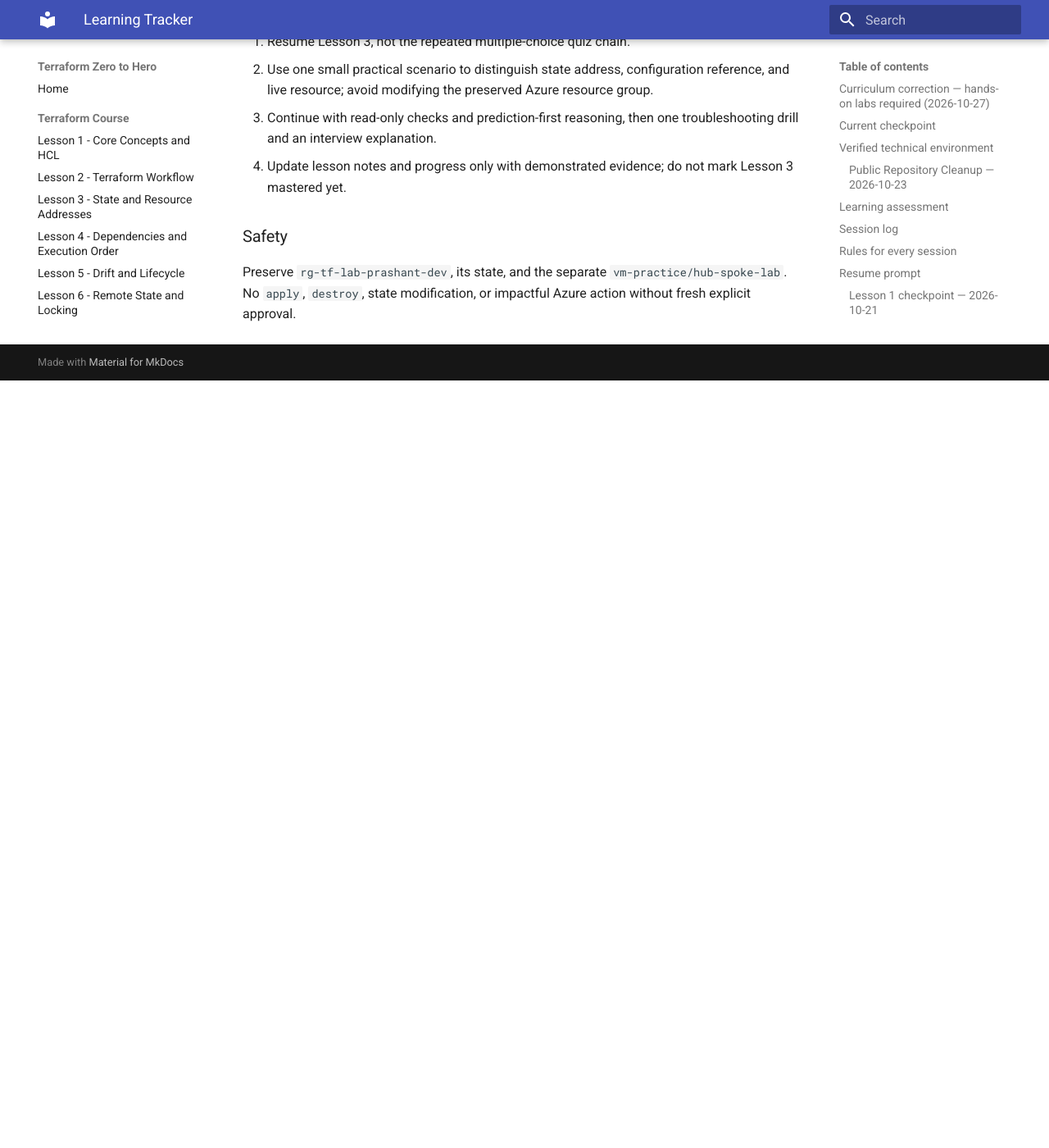
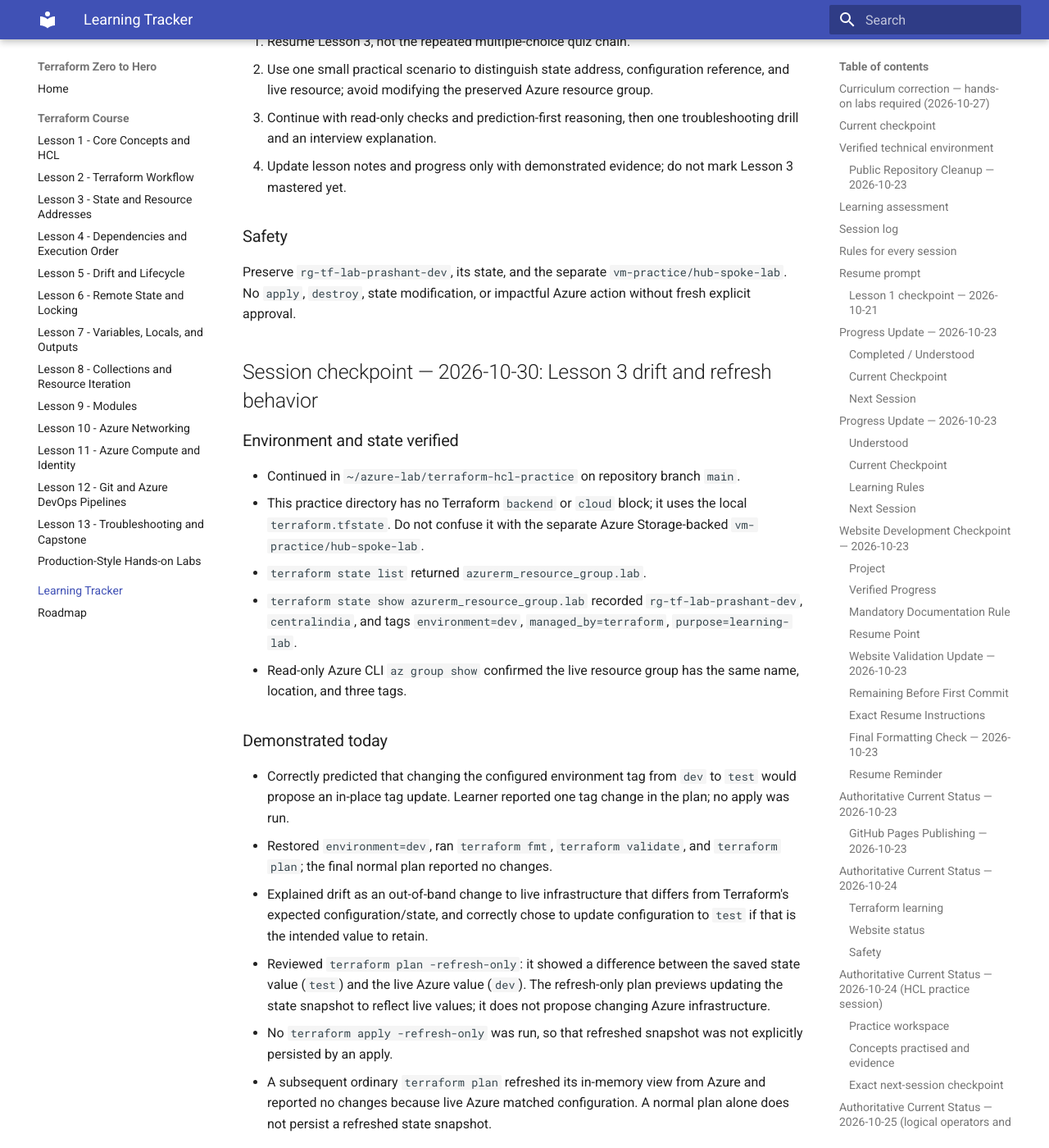
Before and after one commit to pshewale-dev/terraform-azure-lab, an MkDocs documentation site: the page built from docs/LEARNING-PROGRESS.md, in a window 1280 px wide and 1400 px high, scrolled down 31889 px. Shown: the whole window at 82% size. Built offline with MkDocs 1.6.1 and Material for MkDocs 9.7.7, drawn with Linux system fonts in a browser that asks for light colours; before the commit the page ends 32353 px from its top, so only the background shows below that; some of the changed text lies outside the part shown.

Commit message:
docs: record October 30 Lesson 3 checkpoint

```diff
--- a/docs/LEARNING-PROGRESS.md
+++ b/docs/LEARNING-PROGRESS.md
@@ -854,3 +854,32 @@ No terraform apply, terraform destroy, state deletion, backend migration, or oth
 
 ### Safety
 Preserve `rg-tf-lab-prashant-dev`, its state, and the separate `vm-practice/hub-spoke-lab`. No `apply`, `destroy`, state modification, or impactful Azure action without fresh explicit approval.
+
+
+
+## Session checkpoint — 2026-10-30: Lesson 3 drift and refresh behavior
+
+### Environment and state verified
+- Continued in `~/azure-lab/terraform-hcl-practice` on repository branch `main`.
+- This practice directory has no Terraform `backend` or `cloud` block; it uses the local `terraform.tfstate`. Do not confuse it with the separate Azure Storage-backed `vm-practice/hub-spoke-lab`.
+- `terraform state list` returned `azurerm_resource_group.lab`.
+- `terraform state show azurerm_resource_group.lab` recorded `rg-tf-lab-prashant-dev`, `centralindia`, and tags `environment=dev`, `managed_by=terraform`, `purpose=learning-lab`.
+- Read-only Azure CLI `az group show` confirmed the live resource group has the same name, location, and three tags.
+
+### Demonstrated today
+- Correctly predicted that changing the configured environment tag from `dev` to `test` would propose an in-place tag update. Learner reported one tag change in the plan; no apply was run.
+- Restored `environment=dev`, ran `terraform fmt`, `terraform validate`, and `terraform plan`; the final normal plan reported no changes.
+- Explained drift as an out-of-band change to live infrastructure that differs from Terraform's expected configuration/state, and correctly chose to update configuration to `test` if that is the intended value to retain.
+- Reviewed `terraform plan -refresh-only`: it showed a difference between the saved state value (`test`) and the live Azure value (`dev`). The refresh-only plan previews updating the state snapshot to reflect live values; it does not propose changing Azure infrastructure.
+- No `terraform apply -refresh-only` was run, so that refreshed snapshot was not explicitly persisted by an apply.
+- A subsequent ordinary `terraform plan` refreshed its in-memory view from Azure and reported no changes because live Azure matched configuration. A normal plan alone does not persist a refreshed state snapshot.
+
+### Status and evidence boundary
+- Lesson 3 remains **IN PROGRESS**; these concepts are practised and verified for this exercise, not globally mastered.
+- No `terraform apply`, `terraform destroy`, state mutation, or Azure resource change occurred today.
+- Preserve `rg-tf-lab-prashant-dev`, its local state, and the separate `vm-practice/hub-spoke-lab`. No apply/destroy, state mutation, backend migration, or impactful Azure operation without fresh explicit approval.
+
+### Next session
+1. Continue Lesson 3 with one practical troubleshooting exercise: explain why saved state can differ from live Azure and distinguish refresh-only plan, refresh-only apply, and ordinary plan.
+2. Ask for the learner's explanation in their own words, then give one concise interview-style answer.
+3. Keep the exercise read-only; do not persist state changes or alter Azure without explicit approval.
```
